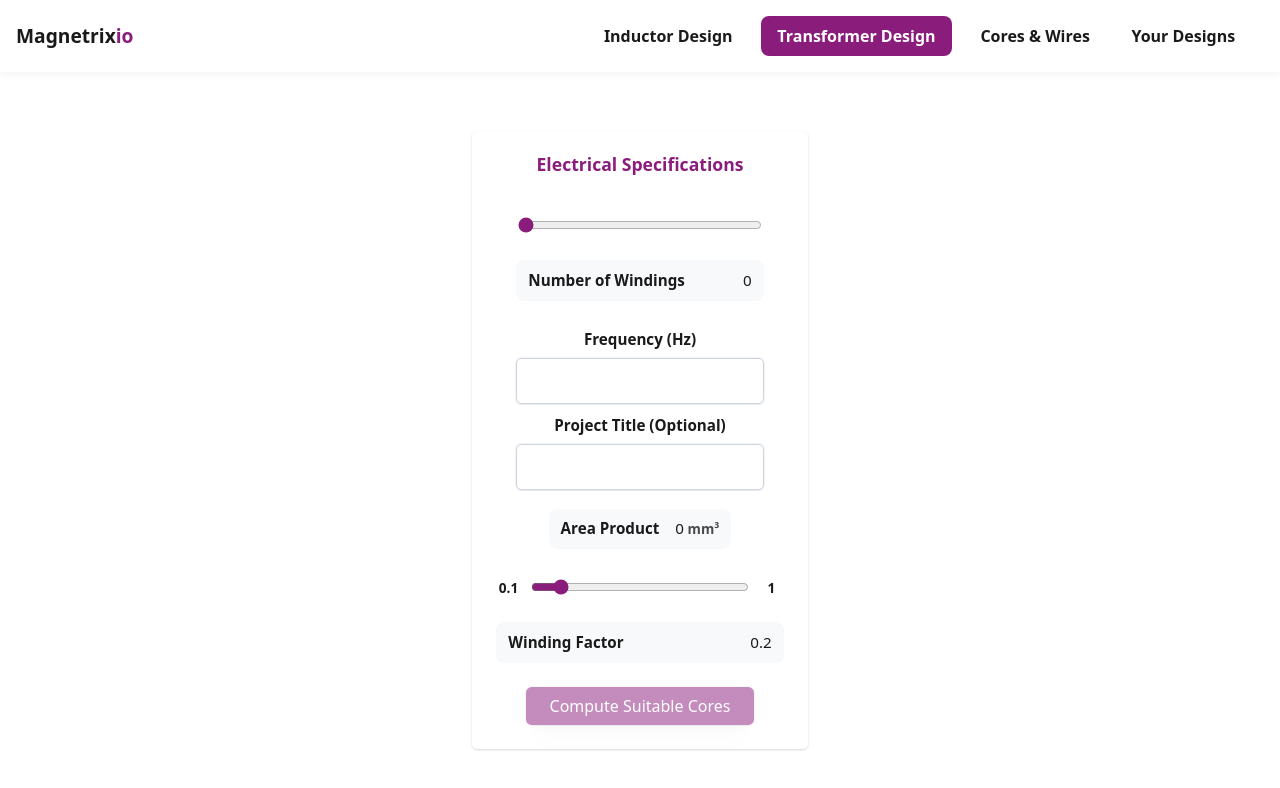
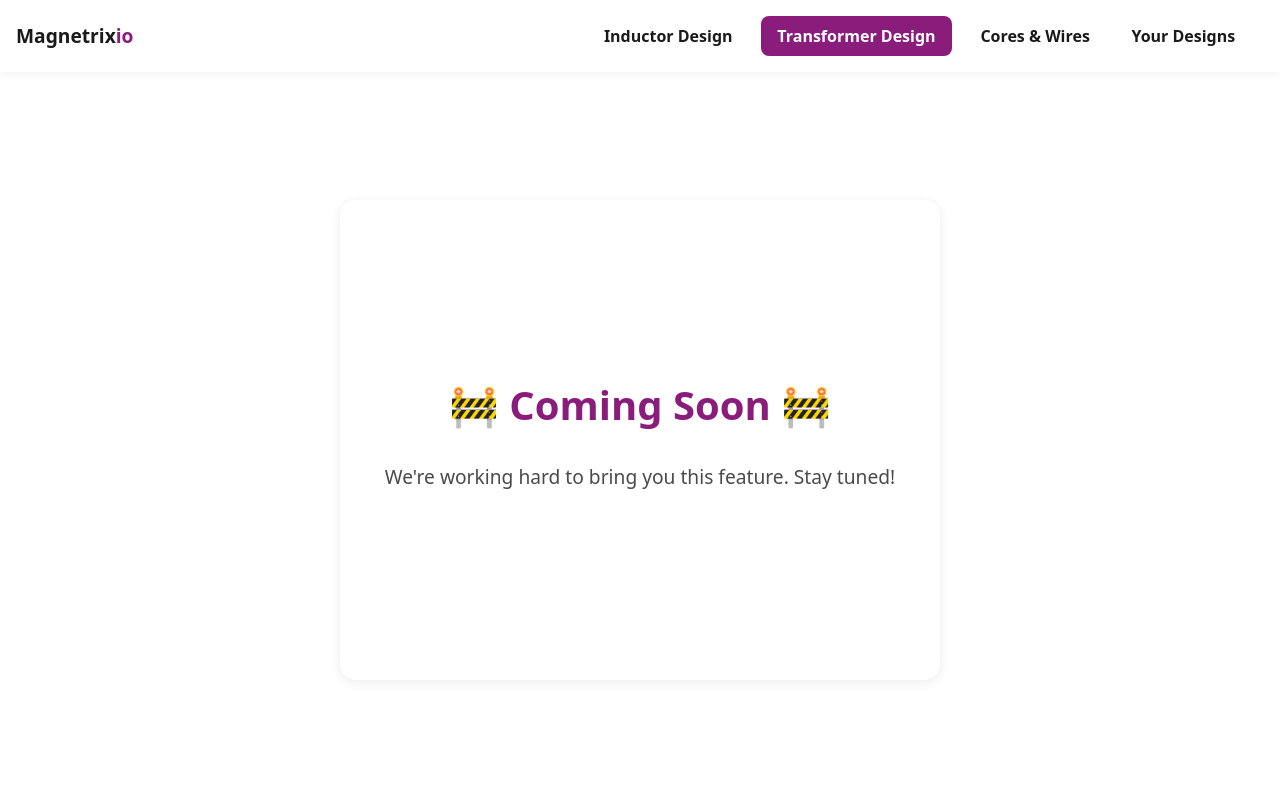
Before and after one commit to sakthiram17/inductor-design-tool, a React (Vite) app: page / in a window 1280 px wide. Both pictures are taken after a click on the item "Transformer Design". Shown: the top 788 px of the page. Built offline with nearby package versions, Linux system fonts and the light colour scheme.

Commit message:
added coming soon page

```diff
--- a/src/App.tsx
+++ b/src/App.tsx
@@ -6,7 +6,6 @@ import Backdrop from "./components/ui/Navigation/Backdrop";
 import YourDesigns from "./pages/YourDesigns";
 
 import InductorDesign from "./pages/InductorDesign";
-import TransformerDesign from "./pages/TransformerDesign";
 
 import {
   NavigationConstants,
@@ -14,6 +13,7 @@ import {
   type PageName,
 } from "./common/NavigationConstants";
 import CoresAndWires from "./pages/CoresAndWires";
+import ComingSoon from "./pages/ComingSoon";
 
 function App() {
   const [isSideBarOpen, setIsSideBarOpen] = useState(false);
@@ -29,7 +29,7 @@ function App() {
       case NavigationConstants.InductorDesign:
         return <InductorDesign />;
       case NavigationConstants.TransformerDesign:
-        return <TransformerDesign />;
+        return <ComingSoon />;
       case NavigationConstants.CoresAndWires:
         return <CoresAndWires/>
       case NavigationConstants.YourDesigns:
--- a/src/common/Utils.tsx
+++ b/src/common/Utils.tsx
@@ -173,23 +173,27 @@ export function calculateTransformerTurns(
   voltages: string[],
   windingFactor: number,
   coreAreaStr: string | number,
-  frequencyStr: string | number
+  frequencyStr: string | number,
+  Bpk: number = 0.3 // Tesla, default value
 ): number[] {
   const Ac = Number(coreAreaStr);
   const f = Number(frequencyStr);
+  // Clamp winding factor to reasonable range
+  const kf = Math.max(0.1, Math.min(windingFactor, 1));
   if (isNaN(Ac) || Ac <= 0 || isNaN(f) || f <= 0) return [];
 
-  const Bpk = 0.3; // Tesla, example fixed ferrite value (change if needed)
-  const kf = windingFactor;
-
-  return voltages.map((Vstr) => {
+  return voltages.map((Vstr, idx) => {
     const V = Number(Vstr);
     if (isNaN(V) || V <= 0) return 0;
 
     // Turns formula: N = V / (4.44 * f * Bpk * Ac * kf)
-    // Adjusted by winding factor to account for fill factor
-    const N = V / (4.44 * f * Bpk * Ac * kf);
-    return Math.ceil(N);
+    const denominator = 4.44 * f * Bpk * Ac * kf;
+    const N = V / denominator;
+    console.log(`Winding ${idx + 1}: V=${V}, f=${f}, Bpk=${Bpk}, Ac=${Ac}, kf=${kf}, N(raw)=${N}`);
+    if (N < 1) {
+      console.warn(`Calculated turns for winding ${idx + 1} is less than 1. Check your input values.`);
+    }
+    return Math.max(1, Math.ceil(N));
   });
 }
 
@@ -212,12 +216,39 @@ export function checkIfTransformerWireFits(
 
   // Total copper area required = sum(turns * wire CSA)
   const totalWireArea = turns.reduce((acc, t, idx) => {
+    console.log(turns)
     const wireCSA = wires[idx]?.Area ?? 0; // mm²
+    console.log(`Winding ${idx + 1}: Turns=${t}, Wire CSA=${wireCSA} mm²`);
     return acc + t * wireCSA;
   }, 0);
-
+  console.log("Total Wire Area (mm²):", totalWireArea);
   // Compare with available window copper area after winding factor
   const availableArea = windowArea * windingFactor;
 
   return totalWireArea <= availableArea;
 }
+
+/**
+ * Calculates the area product (Ap) for a transformer design.
+ * Ap = (Sum of winding voltages * Max RMS current) / (4.44 * frequency * Bpk * current density * winding factor)
+ * @param voltages Array of winding voltages (V)
+ * @param maxRmsCurrent Maximum RMS current among windings (A)
+ * @param frequency Operating frequency (Hz)
+ * @param Bpk Peak flux density (Tesla)
+ * @param currentDensity Current density (A/mm²)
+ * @param windingFactor Winding fill factor (0 < windingFactor <= 1)
+ * @returns Area product (Ap) in mm^4
+ */
+export function calculateTransformerAreaProduct(
+  voltages: number[],
+  maxRmsCurrent: number,
+  frequency: number,
+  windingFactor: number = 0.4
+): number {
+  const totalVoltage = voltages.reduce((sum, v) => sum + v, 0);
+  const denominator = 4.44 * frequency * Constants.flux_density * Constants.current_desnity * windingFactor;
+  if (denominator === 0) return 0;
+  // Result in m^4, convert to mm^4
+  const Ap_m4 = (totalVoltage * maxRmsCurrent) / denominator;
+  return Math.ceil(convertToMM4(Ap_m4));
+}
--- a/src/components/InductorDesignForm.tsx
+++ b/src/components/InductorDesignForm.tsx
@@ -160,7 +160,7 @@ const InductorDesignForm = () => {
               label="Winding Factor"
               value={windingFactor}
               onChange={setWindingFactor}
-              min={0}
+              min={0.1}
               max={1}
               showMinMax={true}
               step={0.05}
--- a/src/components/TransformerDesignCard.tsx
+++ b/src/components/TransformerDesignCard.tsx
@@ -60,11 +60,10 @@ const TransformerDesignCard: React.FC<TransformerDesignCardProps> = ({
   return (
     <AnimatePresence>
       {possibleCores.map((core) => {
-        // Use your transformer-specific turns calculation
+        // Use first voltage value for turns calculation
         const turns = calculateTransformerTurns(
           rmsCurrents,
-          voltages,
-          windingFactor,
+          Number(voltages[0]),
           core.coreArea,
           frequency
         );
@@ -73,7 +72,7 @@ const TransformerDesignCard: React.FC<TransformerDesignCardProps> = ({
           selectedWire,
           turns,
           core.windowArea,
-          windingFactor
+          Number(windingFactor)
         );
 
         // Calculate total wire length: sum(turns per winding * meanTurnLength)
@@ -96,6 +95,11 @@ const TransformerDesignCard: React.FC<TransformerDesignCardProps> = ({
         // Power loss based on total resistance and max rms current (approx)
         const maxRmsCurrent = Math.max(...rmsCurrents.map(Number));
         const powerLoss = (maxRmsCurrent ** 2 * totalResistance) / 1000;
+
+        // Sum all turns for buildDesignFromContext
+        const totalTurns = Array.isArray(turns)
+          ? turns.reduce((a, b) => a + b, 0)
+          : turns;
 
         return (
           <motion.div
@@ -169,17 +173,19 @@ const TransformerDesignCard: React.FC<TransformerDesignCardProps> = ({
                       onClick={() => {
                         const design = buildDesignFromContext(
                           {
-                            rmsCurrents,
-                            voltages,
+                            inductance: "0",
+                            peakCurrent: "0",
+                            rmsCurrent: rmsCurrents[0],
                             windingFactor,
-                            selectedWire,
+                            selectedWire: Array.isArray(selectedWire)
+                              ? selectedWire[0]
+                              : selectedWire,
                             projectTitle,
-                            isValid,
+                            isValid: !!isValid,
                             areaProduct,
-                            frequency,
                           },
                           core,
-                          turns,
+                          totalTurns,
                           totalResistance,
                           powerLoss
                         );
@@ -193,17 +199,19 @@ const TransformerDesignCard: React.FC<TransformerDesignCardProps> = ({
                       onClick={() => {
                         const design = buildDesignFromContext(
                           {
-                            rmsCurrents,
-                            voltages,
+                            inductance: "0",
+                            peakCurrent: "0",
+                            rmsCurrent: rmsCurrents[0],
                             windingFactor,
-                            selectedWire,
+                            selectedWire: Array.isArray(selectedWire)
+                              ? selectedWire[0]
+                              : selectedWire,
                             projectTitle,
-                            isValid,
+                            isValid: !!isValid,
                             areaProduct,
-                            frequency,
                           },
                           core,
-                          turns,
+                          totalTurns,
                           totalResistance,
                           powerLoss
                         );
--- a/src/components/TransformerDesignForm.tsx
+++ b/src/components/TransformerDesignForm.tsx
@@ -7,7 +7,7 @@ import wiresList, { type Wire } from "../common/Wires";
 import { useTransformerDesign } from "../Context/TransformerDesignContext";
 import { validator } from "../common/Validators";
 import { coreList } from "../common/CoreData";
-import { formatIndianNumber } from "../common/Utils";
+import { calculateTransformerAreaProduct, formatIndianNumber } from "../common/Utils";
 import TransformerDesignCard from "./TransformerDesignCard";
 import InfoBubble from "./ui/info-card/InfoBubble";
 import "./InductorDesignForm.css";
@@ -55,11 +55,12 @@ const TransformerDesignForm = () => {
 
     if (valid) {
       // Approximate area product calc for transformers: sum(V*I)
-      const Ap =
-        rmsCurrents.reduce((acc, curr, idx) => {
-          const v = Number(voltages[idx]);
-          return acc + v * Number(curr);
-        }, 0) || 0;
+      const Ap = calculateTransformerAreaProduct(
+        voltages.map(Number),
+        Math.max(...rmsCurrents.map(Number)),
+        Number(frequency),
+        windingFactor
+      );
       setAreaProduct && setAreaProduct(Ap);
     }
   }, [
@@ -74,16 +75,19 @@ const TransformerDesignForm = () => {
 
   // Auto select wires if rmsCurrent changes
   useEffect(() => {
-    // If wires not matching current count, reset
+    // Always select the smallest suitable wire for each winding
     if (!selectedWire || selectedWire.length !== rmsCurrents.length) {
       const suitableWires = rmsCurrents.map((curr) => {
         const c = Number(curr);
-        const wire = wiresList.find((w) => w.Current >= c) || wiresList[0];
+        // Find the smallest wire that meets the current requirement
+        const wire = wiresList
+          .filter((w) => w.Current >= c)
+          .sort((a, b) => a.Area - b.Area)[0] || wiresList[wiresList.length - 1];
         return wire;
       });
       setSelectedWire(suitableWires);
     }
-  }, [rmsCurrents]);
+  }, [rmsCurrents, wiresList]);
 
   // Reset possible cores if inputs change
   useEffect(() => {
--- /dev/null
+++ b/src/pages/ComingSoon.css
@@ -0,0 +1,25 @@
+.coming-soon {
+  display: flex;
+  flex-direction: column;
+  align-items: center;
+  justify-content: center;
+  min-height: 60vh;
+  max-width: 600px;
+  margin: auto;
+  border-radius: 1rem;
+  box-shadow: 0 2px 12px rgba(0,0,0,0.08);
+  padding: 2rem;
+}
+.coming-soon h1 {
+  color: var(--color-mardi-gras, #8a1c7c);
+  font-size: 2.5rem;
+  margin-bottom: 1rem;
+}
+.coming-soon p {
+  color: var(--text-secondary, #4a4a4a);
+  font-size: 1.2rem;
+  margin-bottom: 2rem;
+}
+.soon-graphic {
+  margin-top: 1rem;
+}
--- /dev/null
+++ b/src/pages/ComingSoon.tsx
@@ -0,0 +1,11 @@
+import React from "react";
+import "./ComingSoon.css";
+
+const ComingSoon: React.FC = () => (
+  <div className="coming-soon">
+    <h1>🚧 Coming Soon 🚧</h1>
+    <p>We're working hard to bring you this feature. Stay tuned!</p>
+  </div>
+);
+
+export default ComingSoon;
```
